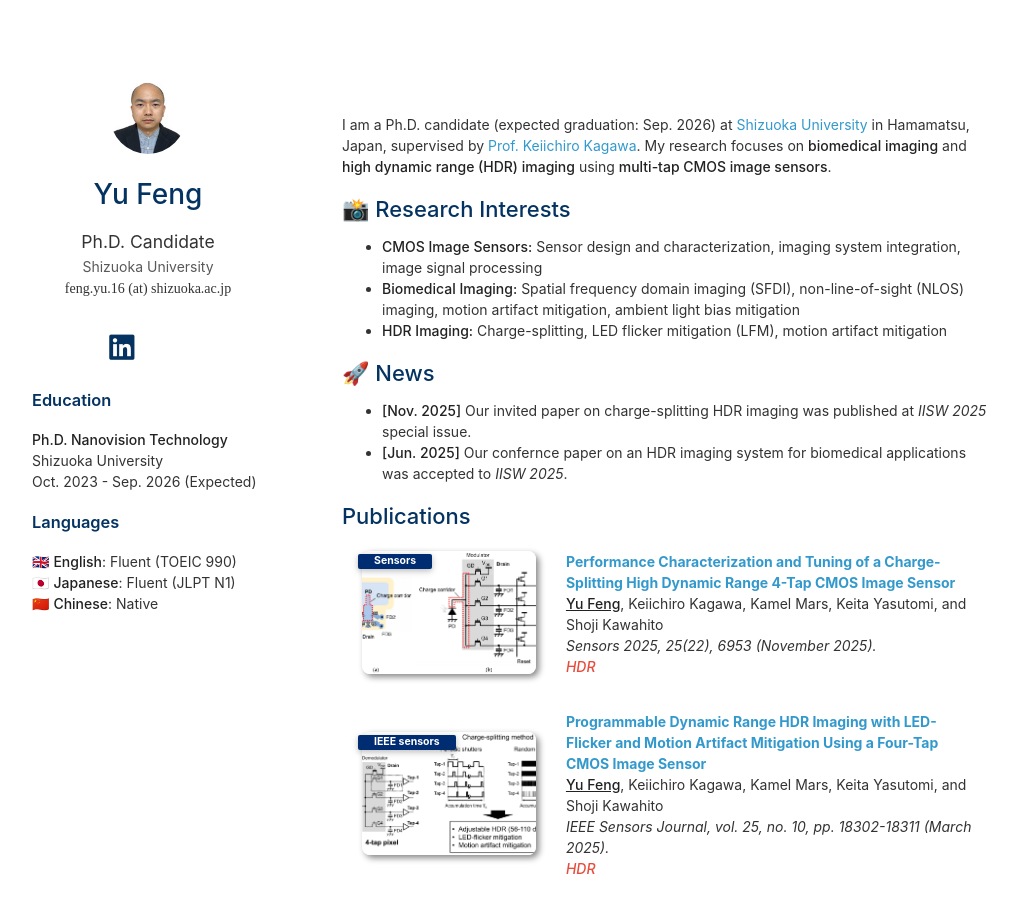
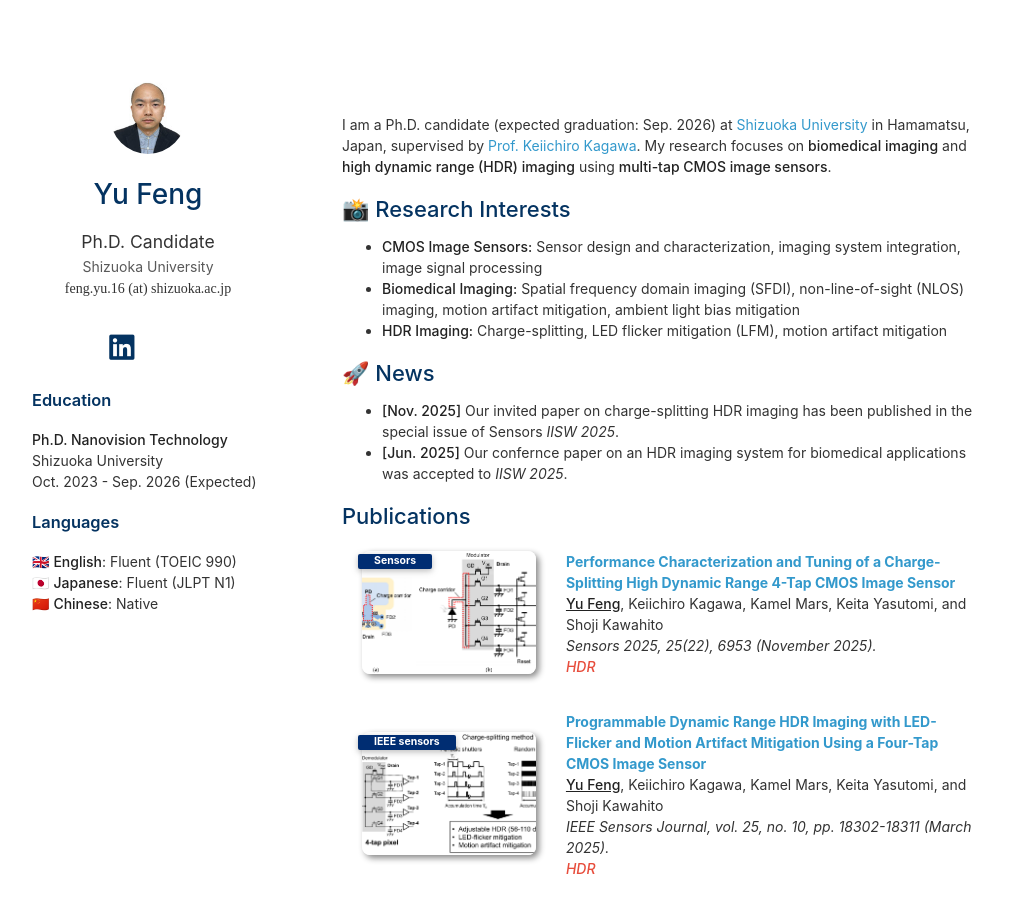
Before and after one commit to y-fen/y-fen.github.io, a Jekyll site: the page built from index.md, in a window 1280 px wide and 900 px high. Shown: the whole window, without its empty margins (128-1145 px from the left). Built offline with Jekyll 4.4.1, drawn with Linux system fonts in a browser that asks for light colours; a style sheet for code colours, icons or effects is not loaded.

Commit message:
Revise publication status for HDR imaging paper
Updated publication details for HDR imaging paper.

```diff
--- a/index.md
+++ b/index.md
@@ -10,7 +10,7 @@ I am a Ph.D. candidate (expected graduation: Sep. 2026) at [Shizuoka University]
 - **HDR Imaging:** Charge-splitting, LED flicker mitigation (LFM), motion artifact mitigation
 
 ## 🚀 News
-- **[Nov. 2025]** Our invited paper on charge-splitting HDR imaging was published at *IISW 2025* special issue.
+- **[Nov. 2025]** Our invited paper on charge-splitting HDR imaging has been published in the special issue of Sensors *IISW 2025*.
 - **[Jun. 2025]** Our confernce paper on an HDR imaging system for biomedical applications was accepted to *IISW 2025*.
 
 {% include_relative _includes/publications.md %}
```
